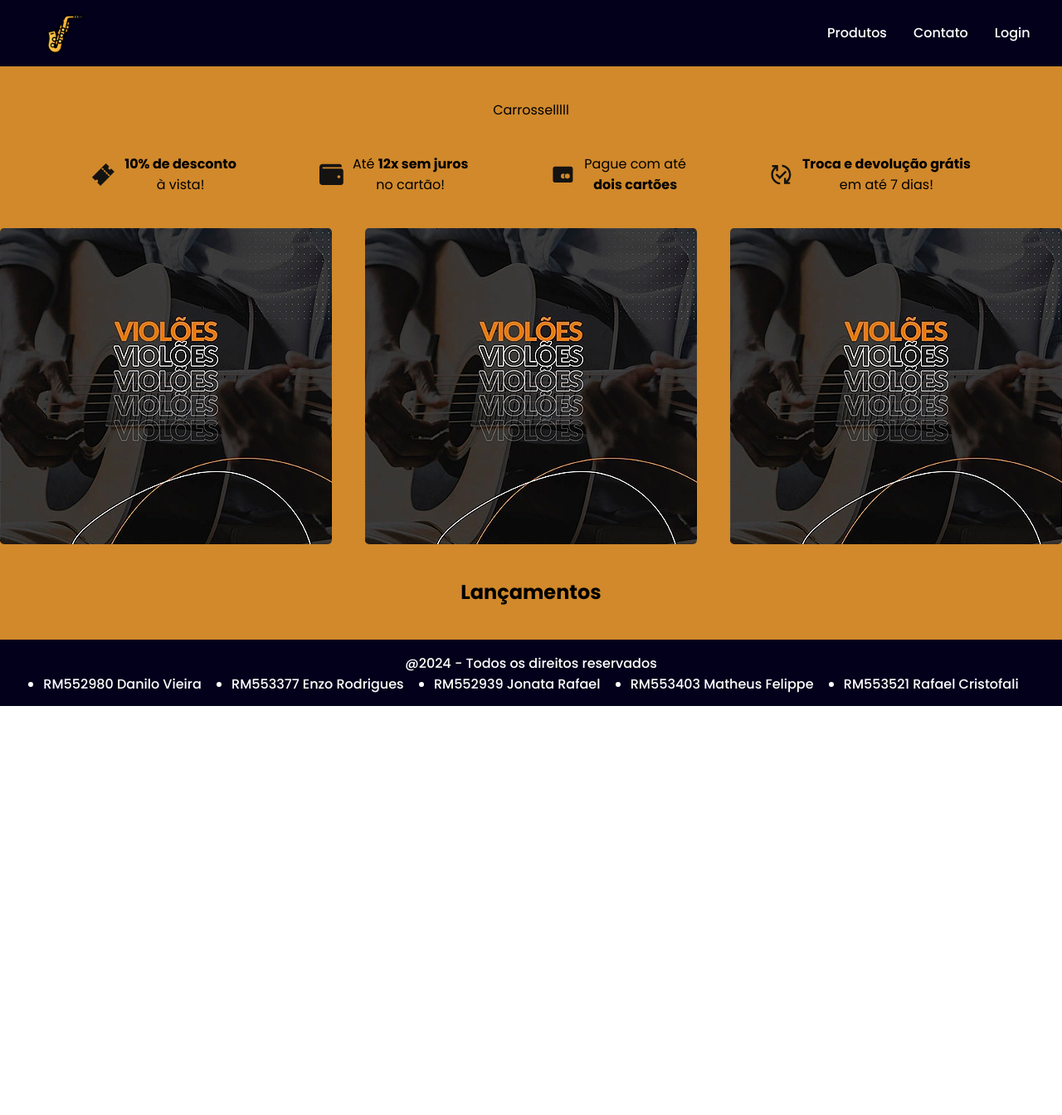
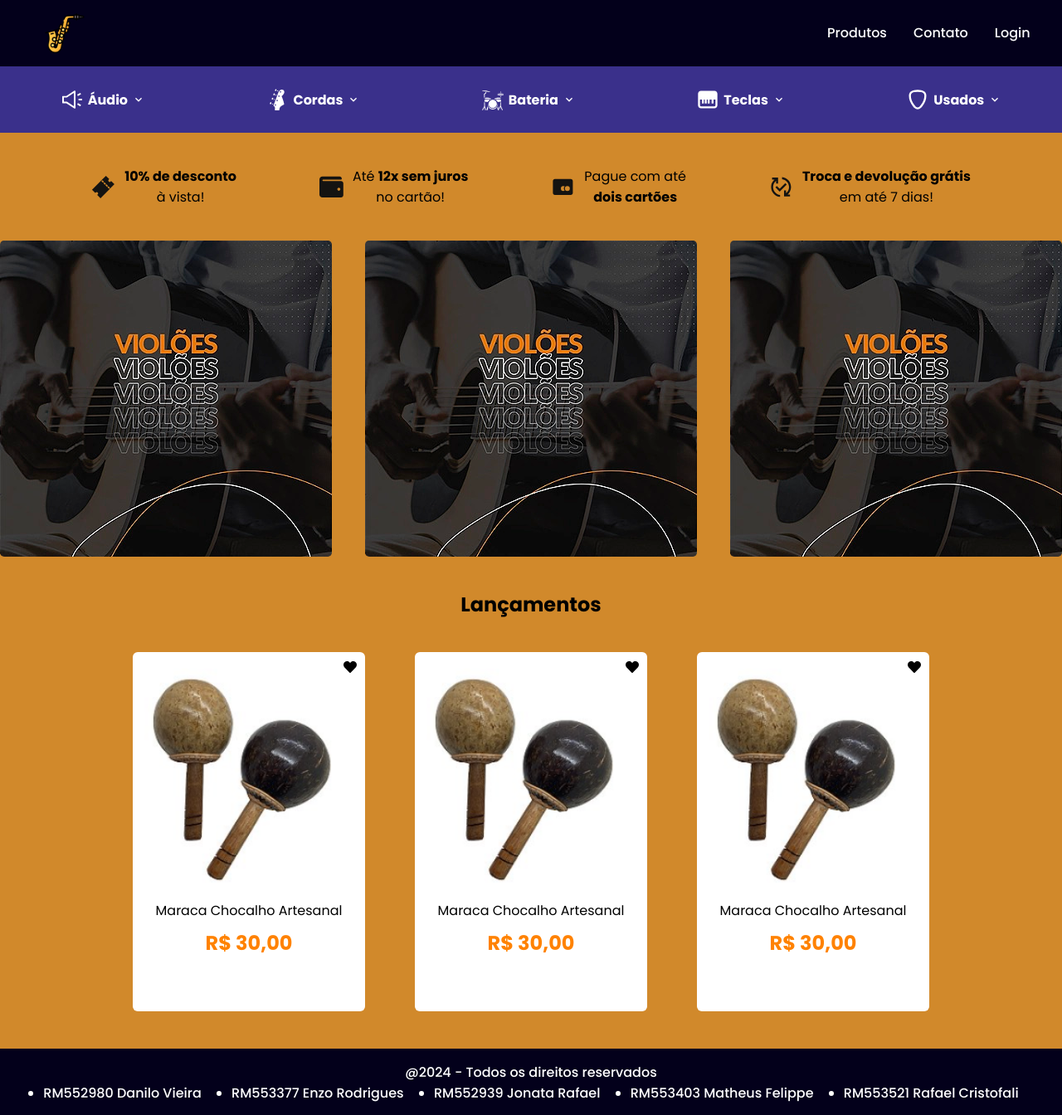
Before and after one commit to Rafafaaa-FIAP/WEB-sem2-checkpoint2, a React (Vite) app: page / in a window 1280 px wide. Shown: the whole page at 83% size. Before the commit the page ends 851 px from the top, so only its background shows below. Built offline with nearby package versions, Linux system fonts and the light colour scheme.

Commit message:
Feat: Home Page

```diff
--- /dev/null
+++ b/src/components/HomeCard/index.jsx
@@ -0,0 +1,26 @@
+import { FaHeart } from "react-icons/fa";
+import chocalho from "../../assets/images/chocalho.png"
+import "./styles.scss"
+
+
+const HomeCard  = () =>{
+
+    return(
+        <>
+
+            <div className="home-card">
+                <FaHeart className="icon" />
+                <img src={chocalho} alt="Imagem do produto" />
+                <div className="desc-product">
+                    <p>Maraca Chocalho Artesanal</p>
+                    <span>R$ 30,00</span>
+                    <button>Saiba mais!</button>
+                </div>
+            </div>
+
+        </>
+    )
+}
+
+
+export default HomeCard
--- /dev/null
+++ b/src/components/HomeCard/styles.scss
@@ -0,0 +1,81 @@
+div.home-card{
+    width: 280px;
+    background-color: white;
+    border-radius: 6px;
+    display: flex;
+    flex-direction: column;
+    gap: 20px;
+    padding: 10px 10px;
+    transition: 0.3s ease-in;
+
+
+
+    position: relative;
+
+    .icon{
+        position: absolute;
+        top: 10px;
+        right: 10px;
+        cursor: pointer;
+
+        transition: 0.3s ease-in;
+    }
+
+     .icon:hover{
+            color: rgba(223, 148, 8, 0.87);
+        }
+
+        div.desc-product{
+            display: flex;
+            align-items: center;
+            flex-direction: column;
+            gap: 10px;
+
+
+
+
+            p{
+        text-align: center;
+        line-height: 22px;
+        }
+
+        span{
+        font-weight: bold;
+        font-size: 24px;
+        text-align: center;
+        color: #FF8200;
+        }
+        }
+
+        button{
+            padding:10px 20px;
+            width: 260px;
+
+            border-radius: 6px;
+
+            font-weight: bold;
+            font-size: 16px;
+
+            background-color: #FF8200;
+
+            cursor: pointer;
+
+            z-index: -1;
+
+
+        }
+
+
+}
+
+div.home-card:hover{
+    cursor: pointer;
+    transform: scale(1.02);
+    box-shadow: rgba(100, 100, 111, 0.2) 0px 7px 29px 0px;
+
+    button{
+        z-index: 1;
+    }
+
+
+}
--- /dev/null
+++ b/src/components/InstrumentsBar/index.jsx
@@ -0,0 +1,70 @@
+
+import "./styles.scss"
+import { AiOutlineSound } from "react-icons/ai";
+import { MdOutlineKeyboardArrowDown } from "react-icons/md";
+import { GiGuitarBassHead } from "react-icons/gi";
+import { GiDrumKit } from "react-icons/gi";
+import { BiSolidPiano } from "react-icons/bi";
+import { TbGuitarPick } from "react-icons/tb";
+
+
+
+
+
+
+
+
+
+
+
+const InstrumentsBar  = () =>{
+
+    return(
+        <>
+
+           <ul className="bar">
+
+            <li>
+                <AiOutlineSound className="icon"></AiOutlineSound>
+                <span>Áudio</span>
+                <MdOutlineKeyboardArrowDown></MdOutlineKeyboardArrowDown>
+
+            </li>
+
+           <li>
+                <GiGuitarBassHead className="icon"></GiGuitarBassHead>
+                <span>Cordas</span>
+                <MdOutlineKeyboardArrowDown></MdOutlineKeyboardArrowDown>
+
+            </li>
+
+            <li>
+                <GiDrumKit className="icon"></GiDrumKit>
+                <span>Bateria</span>
+                <MdOutlineKeyboardArrowDown></MdOutlineKeyboardArrowDown>
+
+            </li>
+            <li>
+                <BiSolidPiano className="icon"></BiSolidPiano>
+                <span>Teclas</span>
+                <MdOutlineKeyboardArrowDown></MdOutlineKeyboardArrowDown>
+
+            </li>
+            <li>
+                <TbGuitarPick className="icon"></TbGuitarPick>
+                <span>Usados</span>
+                <MdOutlineKeyboardArrowDown></MdOutlineKeyboardArrowDown>
+
+            </li>
+
+
+
+
+           </ul>
+
+        </>
+    )
+}
+
+
+export default InstrumentsBar
--- /dev/null
+++ b/src/components/InstrumentsBar/styles.scss
@@ -0,0 +1,32 @@
+ul.bar{
+    width: 100%;
+    height: 80px;
+
+    display: flex;
+    justify-content: space-around;
+    align-items: center;
+
+    background-color: #3a308b;
+
+    li{
+        display: flex;
+        align-items: center;
+        gap: 5px;
+        color: white;
+
+        font-weight: bold   ;
+        cursor: pointer;
+
+        .icon{
+            font-size: 28px;
+        }
+
+        transition: 0.4s ease-in;
+    }
+
+    li:hover{
+        color: rgba(14, 14, 14, 0.712);
+
+    }
+
+}
--- a/src/routes/Home/index.jsx
+++ b/src/routes/Home/index.jsx
@@ -1,16 +1,27 @@
 import Slide from "../../components/Slide"
 import Benefits from "../../components/Benefits"
+import HomeCard from "../../components/HomeCard"
+import InstrumentsBar from "../../components/InstrumentsBar"
 
 
 function Home() {
   return (
     <>
         <div className="app-home">
-          Carrosselllll
+          <InstrumentsBar></InstrumentsBar>
           <Benefits/>
            <Slide/>
 
            <h2>Lançamentos</h2>
+
+           <div className="new">
+
+            <HomeCard></HomeCard>
+            <HomeCard></HomeCard>
+            <HomeCard></HomeCard>
+
+
+           </div>
 
         </div>
 
--- a/src/styles.scss
+++ b/src/styles.scss
@@ -47,7 +47,12 @@ div.app-home{
   align-items: center;
 
   gap: 2.5rem;
-  padding: 2.5rem;
+  padding: 0 0 2.8rem 0;
+}
+
+div.new{
+  display: flex;
+  gap: 60px;
 }
 
 @media (min-width: 1920px) {
```
Also changed, not shown: src/assets/images/chocalho.png (added).
